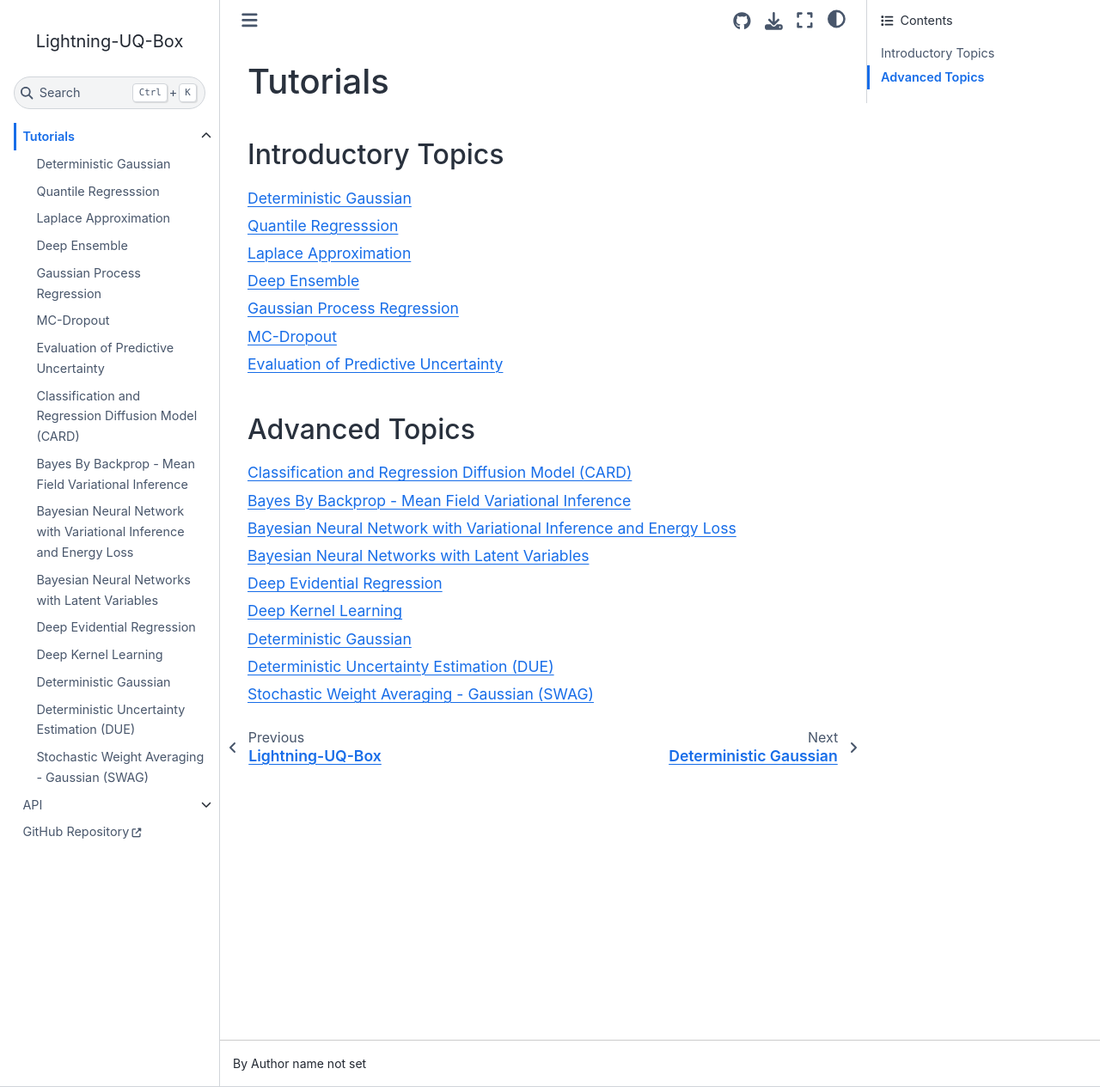
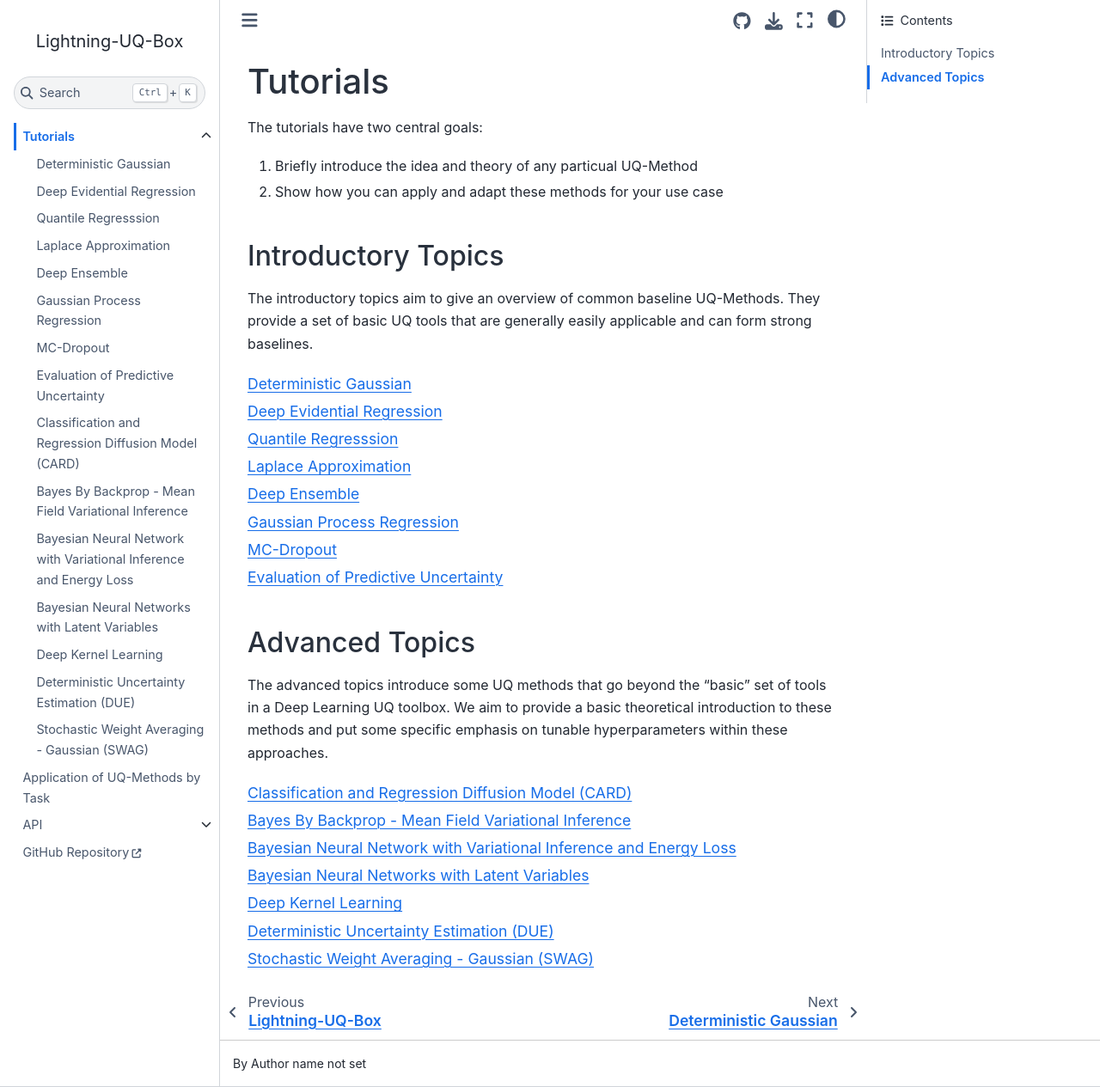
Before and after one commit to lightning-uq-box/lightning-uq-box, a Sphinx documentation site: the page built from docs/tutorials.md, in a window 1280 px wide and 1265 px high. Shown: the whole window at 86% size. Built offline with Sphinx 7.4.7 and the Sphinx Book theme 1.1.4, drawn with Linux system fonts in a browser that asks for light colours; pages that are not in the unit, such as notebooks, are missing from menus.

Commit message:
more documentation instruction

````diff
--- /dev/null
+++ b/docs/_templates/autosummary/class.rst
@@ -0,0 +1,8 @@
+{{ objname | escape | underline}}
+
+.. currentmodule:: {{ module }}
+
+.. autoclass:: {{ objname }}
+   :show-inheritance:
+   :members:
+   :inherited-members:
--- a/docs/conf.py
+++ b/docs/conf.py
@@ -29,11 +29,7 @@ extensions = [
 
 myst_enable_extensions = ["dollarmath", "colon_fence"]
 master_doc = "index"
-source_suffix = {
-    ".rst": "restructuredtext",
-    ".md": "markdown",
-    # ".ipynb": "sphinxcontrib.jupyter"
-}
+source_suffix = {".rst": "restructuredtext", ".md": "markdown"}
 templates_path = ["_templates"]
 
 source_dirs = ["api", "tutorials"]
@@ -45,7 +41,7 @@ version = lightning_uq_box.__version__
 release = lightning_uq_box.__version__
 
 exclude_patterns = ["_build"]
-html_theme = "sphinx_book_theme"
+html_theme = "sphinx_book_theme"  # "sphinx_book_theme"
 html_title = "Lightning-UQ-Box"
 # html_logo = "_static/zap.svg"
 # html_favicon = "_static/favicon.png"
--- a/docs/tutorials.md
+++ b/docs/tutorials.md
@@ -2,12 +2,20 @@
 
 # Tutorials
 
+The tutorials have two central goals:
+
+1. Briefly introduce the idea and theory of any particual UQ-Method
+2. Show how you can apply and adapt these methods for your use case
+
 ## Introductory Topics
+
+The introductory topics aim to give an overview of common baseline UQ-Methods. They provide a set of basic UQ tools that are generally easily applicable and can form strong baselines.
 
 ```{toctree}
 :maxdepth: 1
 
 tutorials/deterministic_gaussian
+tutorials/deep_evidential_regression
 tutorials/quantile_regression
 tutorials/conformal_prediction
 tutorials/laplace
@@ -19,6 +27,8 @@ tutorials/evaluation_uncertainty
 
 ## Advanced Topics
 
+The advanced topics introduce some UQ methods that go beyond the "basic" set of tools in a Deep Learning UQ toolbox. We aim to provide a basic theoretical introduction to these methods and put some specific emphasis on tunable hyperparameters within these approaches.
+
 ```{toctree}
 :maxdepth: 1
 
@@ -26,9 +36,7 @@ tutorials/cards
 tutorials/bnn_vi_elbo
 tutorials/bnn_vi
 tutorials/bnn_vi_lv
-tutorials/deep_evidential_regression
 tutorials/deep_kernel_learning
-tutorials/deterministic_gaussian
 tutorials/deterministic_uncertainty_estimation
 tutorials/swag
 ```
````
Also changed, not shown: docs/api/uq_methods.rst (+29 -11 lines), docs/application_by_task.md (added, +20 -0 lines), docs/index.md (+1 -0 lines).
